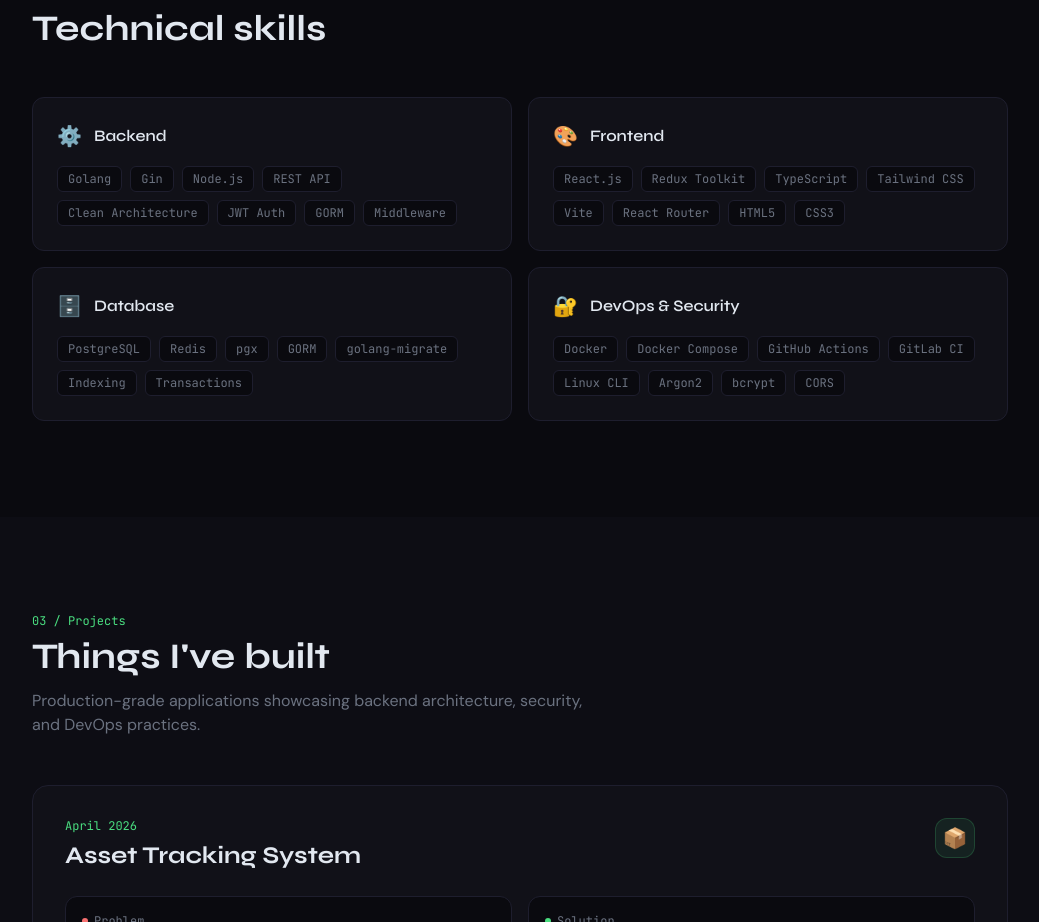
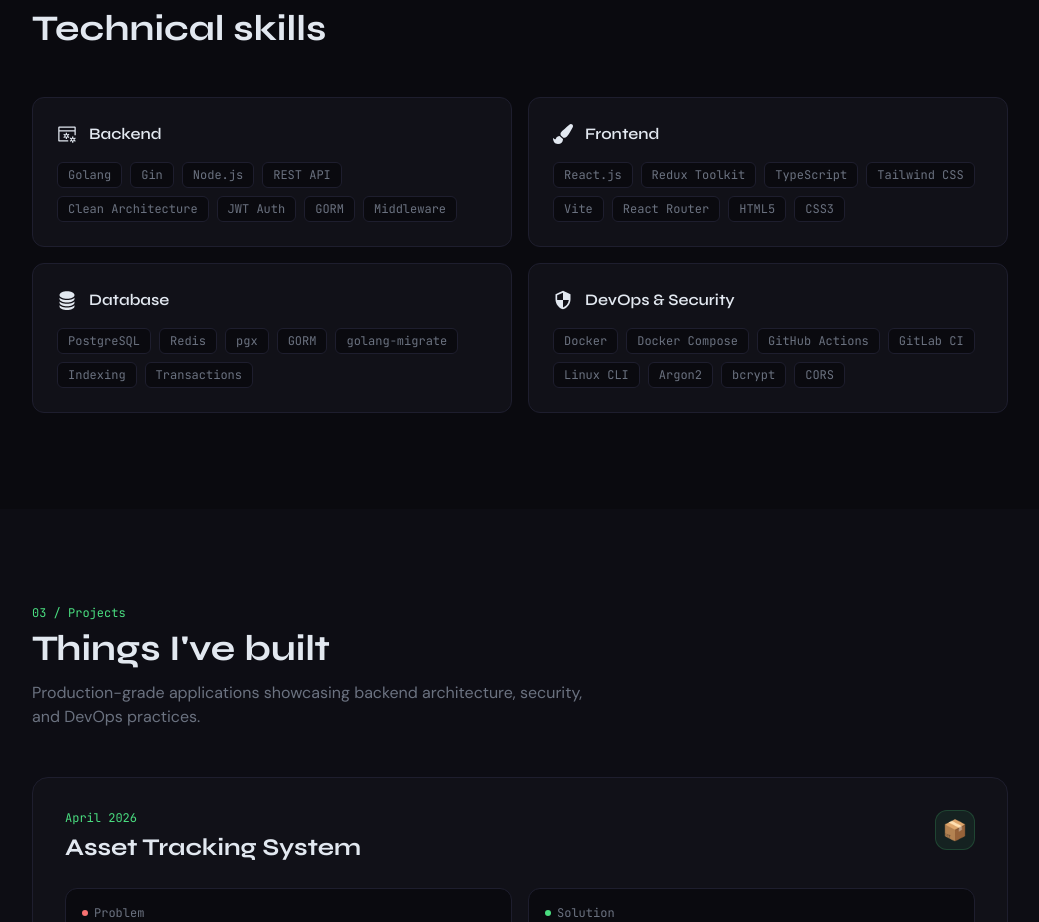
Before and after one commit to alhilalfathi/portofolio-react, a React app: page / in a window 1280 px wide. Shown: the part 1540-2462 px from the top of the page, without its empty margins (120-1159 px from the left). Built offline with nearby package versions, Linux system fonts and the light colour scheme; the HTML template or start-up script is replaced by a standard one.

Commit message:
feat: update skill icons to use React components in App component

```diff
--- a/src/App.tsx
+++ b/src/App.tsx
@@ -1,13 +1,16 @@
 import { useEffect, useRef, useState } from 'react'
 import { motion, useInView, AnimatePresence } from 'framer-motion'
 import { CiMail } from "react-icons/ci"
-import { FaGithub, FaLinkedin } from "react-icons/fa"
+import { FaGithub, FaLinkedin, FaPaintBrush } from "react-icons/fa"
+import { VscServerProcess } from "react-icons/vsc"
+import { BsDatabaseFill } from "react-icons/bs"
+import { MdSecurity } from "react-icons/md"
 
 interface Project {
   title: string; date: string; problem: string; solution: string
   stack: string[]; highlights: string[]; color: string; emoji: string
 }
-interface SkillGroup { category: string; icon: string; items: string[] }
+interface SkillGroup { category: string; icon: any; items: string[] }
 interface Experience { company: string; role: string; period: string; location: string; description: string; current?: boolean }
 
 const projects: Project[] = [
@@ -38,10 +41,10 @@ const projects: Project[] = [
 ]
 
 const skills: SkillGroup[] = [
-  { category: 'Backend', icon: '⚙️', items: ['Golang', 'Gin', 'Node.js', 'REST API', 'Clean Architecture', 'JWT Auth', 'GORM', 'Middleware'] },
-  { category: 'Frontend', icon: '🎨', items: ['React.js', 'Redux Toolkit', 'TypeScript', 'Tailwind CSS', 'Vite', 'React Router', 'HTML5', 'CSS3'] },
-  { category: 'Database', icon: '🗄️', items: ['PostgreSQL', 'Redis', 'pgx', 'GORM', 'golang-migrate', 'Indexing', 'Transactions'] },
-  { category: 'DevOps & Security', icon: '🔐', items: ['Docker', 'Docker Compose', 'GitHub Actions', 'GitLab CI', 'Linux CLI', 'Argon2', 'bcrypt', 'CORS'] },
+  { category: 'Backend', icon: <VscServerProcess/>, items: ['Golang', 'Gin', 'Node.js', 'REST API', 'Clean Architecture', 'JWT Auth', 'GORM', 'Middleware'] },
+  { category: 'Frontend', icon: <FaPaintBrush/>, items: ['React.js', 'Redux Toolkit', 'TypeScript', 'Tailwind CSS', 'Vite', 'React Router', 'HTML5', 'CSS3'] },
+  { category: 'Database', icon: <BsDatabaseFill/>, items: ['PostgreSQL', 'Redis', 'pgx', 'GORM', 'golang-migrate', 'Indexing', 'Transactions'] },
+  { category: 'DevOps & Security', icon: <MdSecurity/>, items: ['Docker', 'Docker Compose', 'GitHub Actions', 'GitLab CI', 'Linux CLI', 'Argon2', 'bcrypt', 'CORS'] },
 ]
 
 const experiences: Experience[] = [
```
